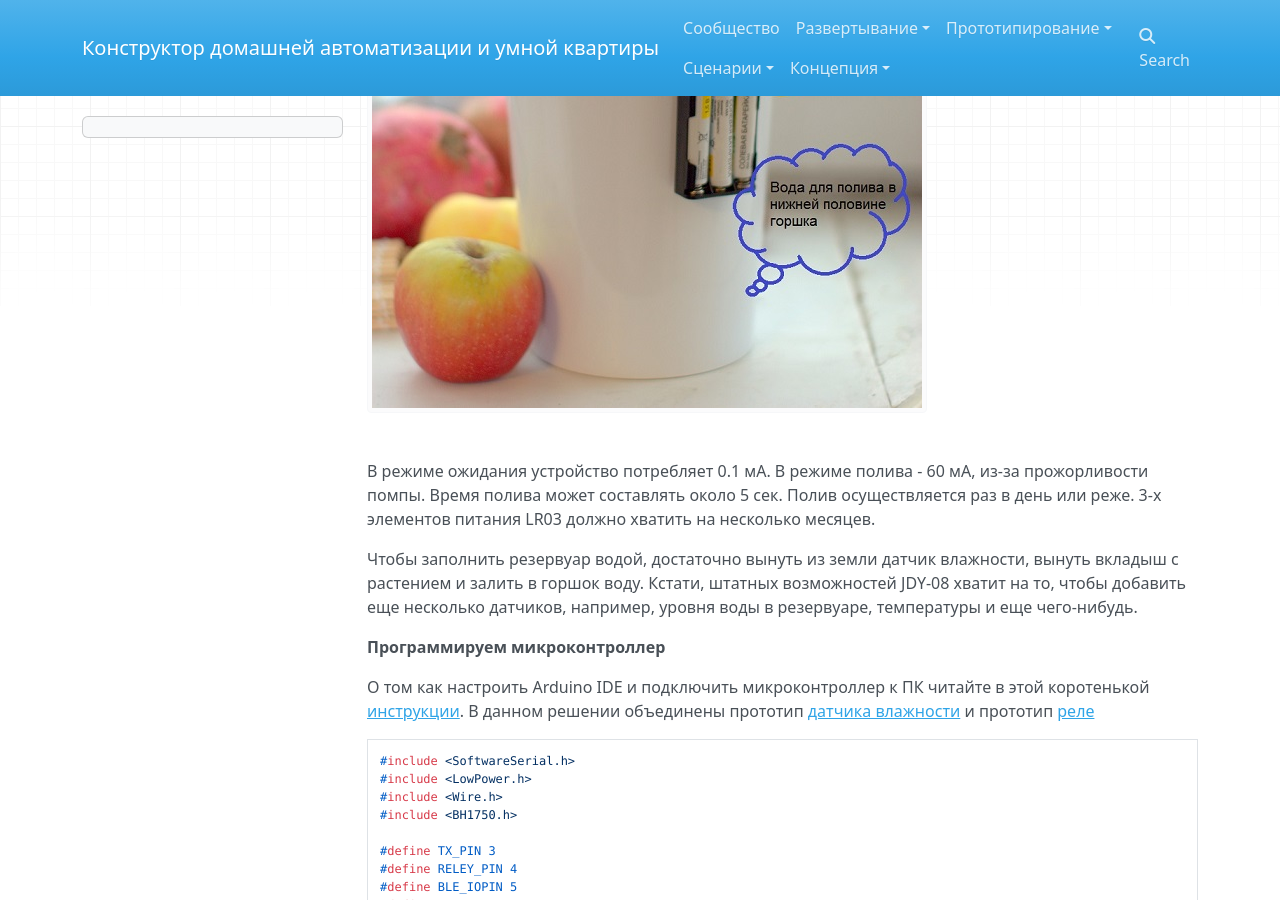
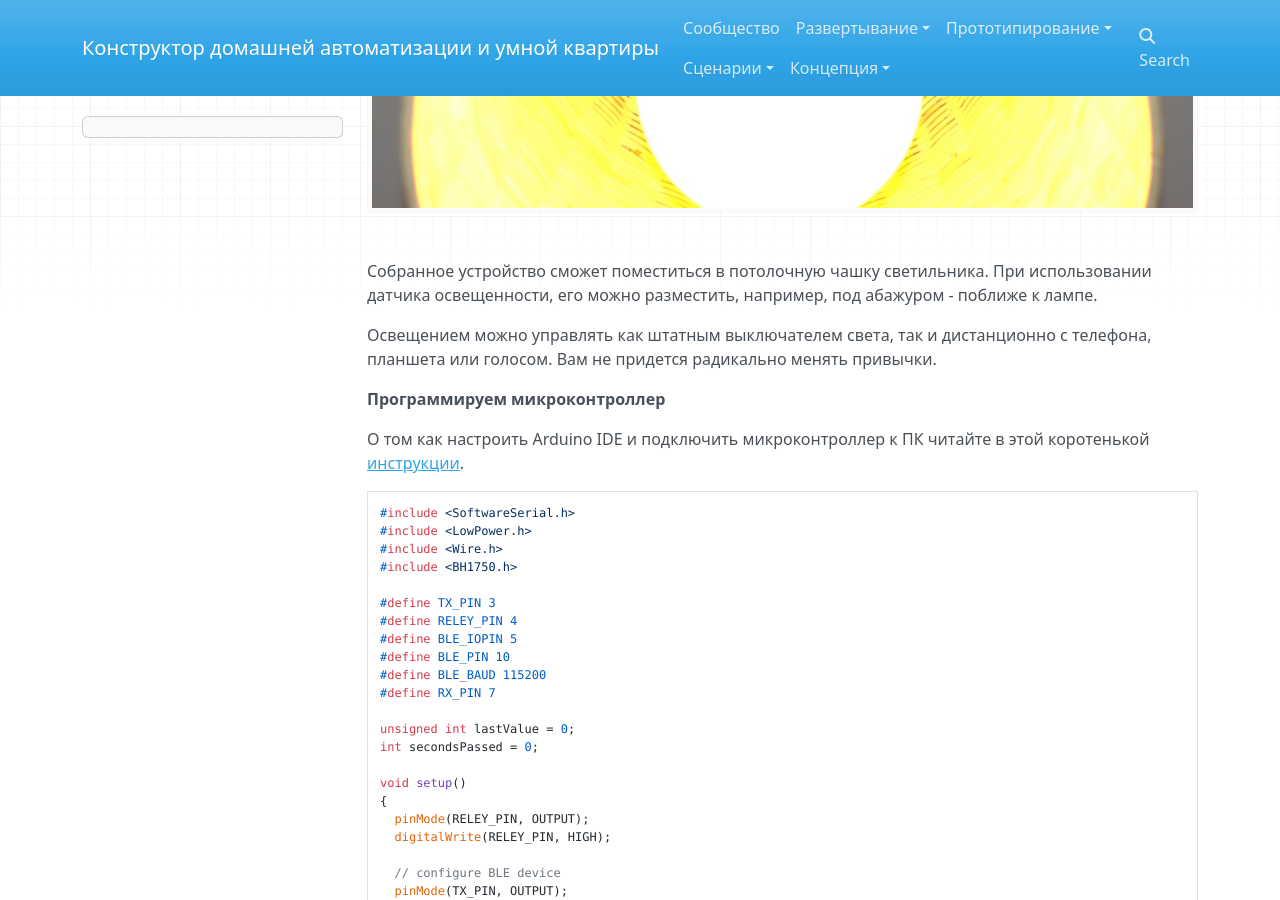
Before and after one commit to cutecare/cutecare-docs, an MkDocs documentation site: the page built from docs/Управление освещением.md, in a window 1280 px wide and 900 px high, scrolled down 1254 px. Built offline with MkDocs 1.6.1, drawn with Linux system fonts in a browser that asks for light colours; nearby versions of some CDN libraries; old or Windows-style settings are respelled for this version of MkDocs; some of the changed text lies outside the part shown.

Commit message:
Update Управление освещением.md

````diff
--- a/docs/Управление освещением.md
+++ b/docs/Управление освещением.md
@@ -16,17 +16,17 @@
 |[G3MB-202P DC-AC 5V](https://rover.ebay.com/rover/1/711-53200-19255-0/1?icep_id=114&ipn=icep&toolid=20004&campid=5338218090&mpre=https%3A%2F%2Fwww.ebay.com%2Fitm%2F1-2-5-10PCS-5V-12V-24V-G3MB-202P-DC-AC-PCB-SSR-Solid-State-Relay-Module%2F202056147875%3FssPageName%3DSTRK%253AMEBIDX%253AIT%26var%3D502051903070%26_trksid%3Dp2057872.m2749.l2649)|Твердотельное реле|56|
 |[BH1750FVI GY30](https://rover.ebay.com/rover/1/711-53200-19255-0/1?icep_id=114&ipn=icep&toolid=20004&campid=5338218090&mpre=https%3A%2F%2Fwww.ebay.com%2Fitm%2FBH1750FVI-GY30-GY302-Digital-Light-intensity-Sensor-Module-F-Arduino-3V-5V-Power-%2F332313514027%3Fvar%3D%26hash%3Ditem4d5f6dd02b)|Модуль измерения освещенности|61|
 
-Еще вам потребуются перемычки, транзистор и резистор на 1 кОм. Из этого набора элементов вы можете собрать устройство, похожее на что-то подобное:
+Еще вам потребуются перемычки. Из этого набора элементов вы можете собрать устройство, похожее на что-то подобное:
 
-![Цветочный горшок с автополивом](https://github.com/cutecare/cutecare-docs/blob/master/images/FlowerAutoWatering.jpg?raw=true)
+![Светильник подключенный к умной квартире](https://github.com/cutecare/cutecare-docs/blob/master/images/RemoteLight.jpg?raw=true)
 
-В режиме ожидания устройство потребляет 0.1 мА. В режиме полива - 60 мА, из-за прожорливости помпы. Время полива может составлять около 5 сек. Полив осуществляется раз в день или реже. 3-х элементов питания LR03 должно хватить на несколько месяцев.
+Собранное устройство сможет поместиться в потолочную чашку светильника. При использовании датчика освещенности, его можно разместить, например, под абажуром - поближе к лампе.
 
-Чтобы заполнить резервуар водой, достаточно вынуть из земли датчик влажности, вынуть вкладыш с растением и залить в горшок воду. Кстати, штатных возможностей JDY-08 хватит на то, чтобы добавить еще несколько датчиков, например, уровня воды в резервуаре, температуры и еще чего-нибудь.
+Освещением можно управлять как штатным выключателем света, так и дистанционно с телефона, планшета или голосом. Вам не придется радикально менять привычки.
 
 **Программируем микроконтроллер**
 
-О том как настроить Arduino IDE и подключить микроконтроллер к ПК читайте в этой коротенькой [инструкции](http://cutecare.readthedocs.io/ru/master/%D0%9C%D0%B8%D0%BA%D1%80%D0%BE%D0%BA%D0%BE%D0%BD%D1%82%D1%80%D0%BE%D0%BB%D0%BB%D0%B5%D1%80%D1%8B/#arduino-pro-mini). В данном решении объединены прототип [датчика влажности](http://cutecare.readthedocs.io/ru/master/%D0%A1%D0%B5%D0%BD%D1%81%D0%BE%D1%80%20CC41A/) и прототип [реле](http://cutecare.readthedocs.io/ru/master/%D0%A0%D0%B5%D0%BB%D0%B5%20JDY-08/)
+О том как настроить Arduino IDE и подключить микроконтроллер к ПК читайте в этой коротенькой [инструкции](http://cutecare.readthedocs.io/ru/master/%D0%9C%D0%B8%D0%BA%D1%80%D0%BE%D0%BA%D0%BE%D0%BD%D1%82%D1%80%D0%BE%D0%BB%D0%BB%D0%B5%D1%80%D1%8B/#arduino-nano).
 
 ```
 #include <SoftwareSerial.h>
````
